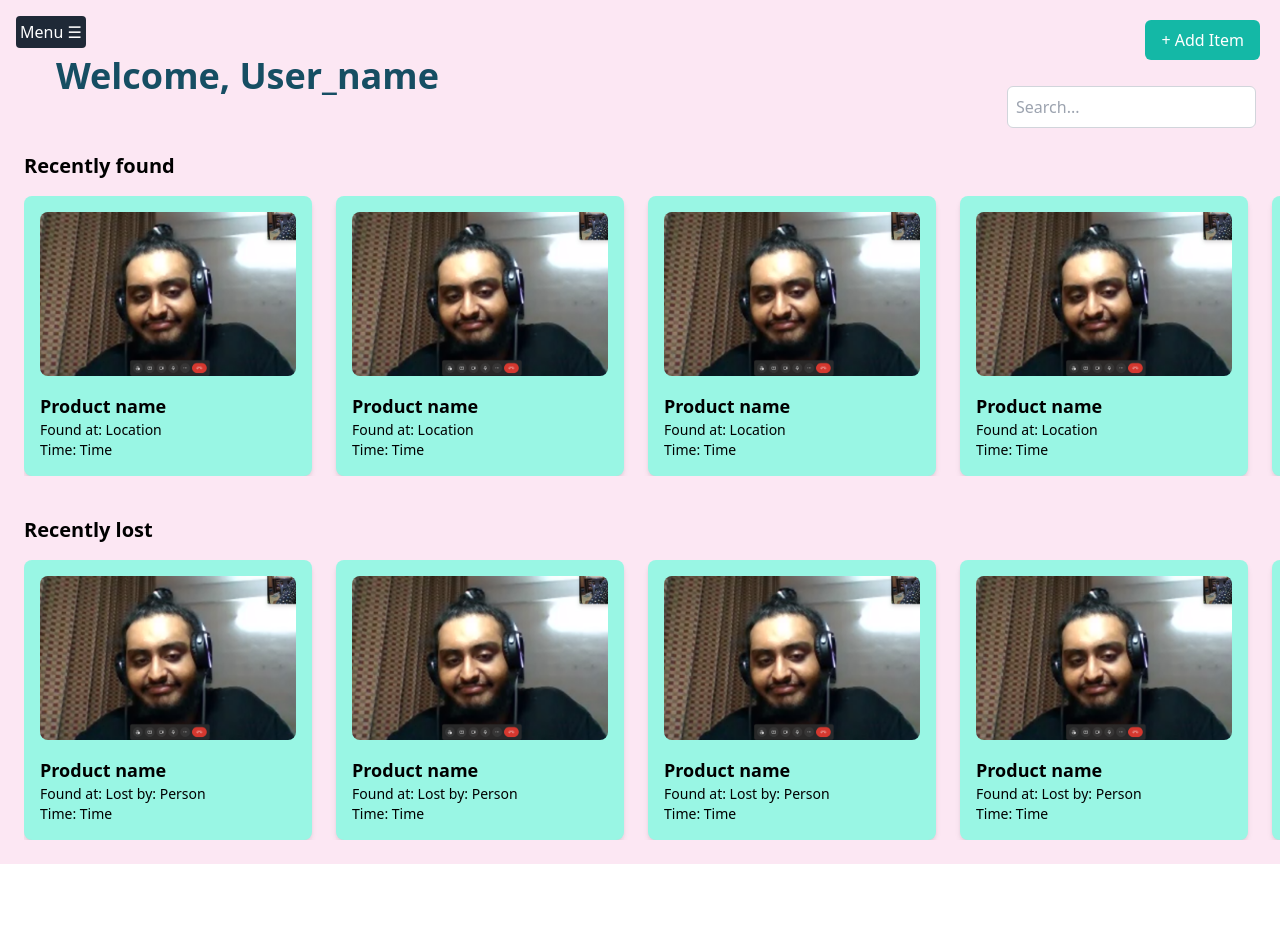
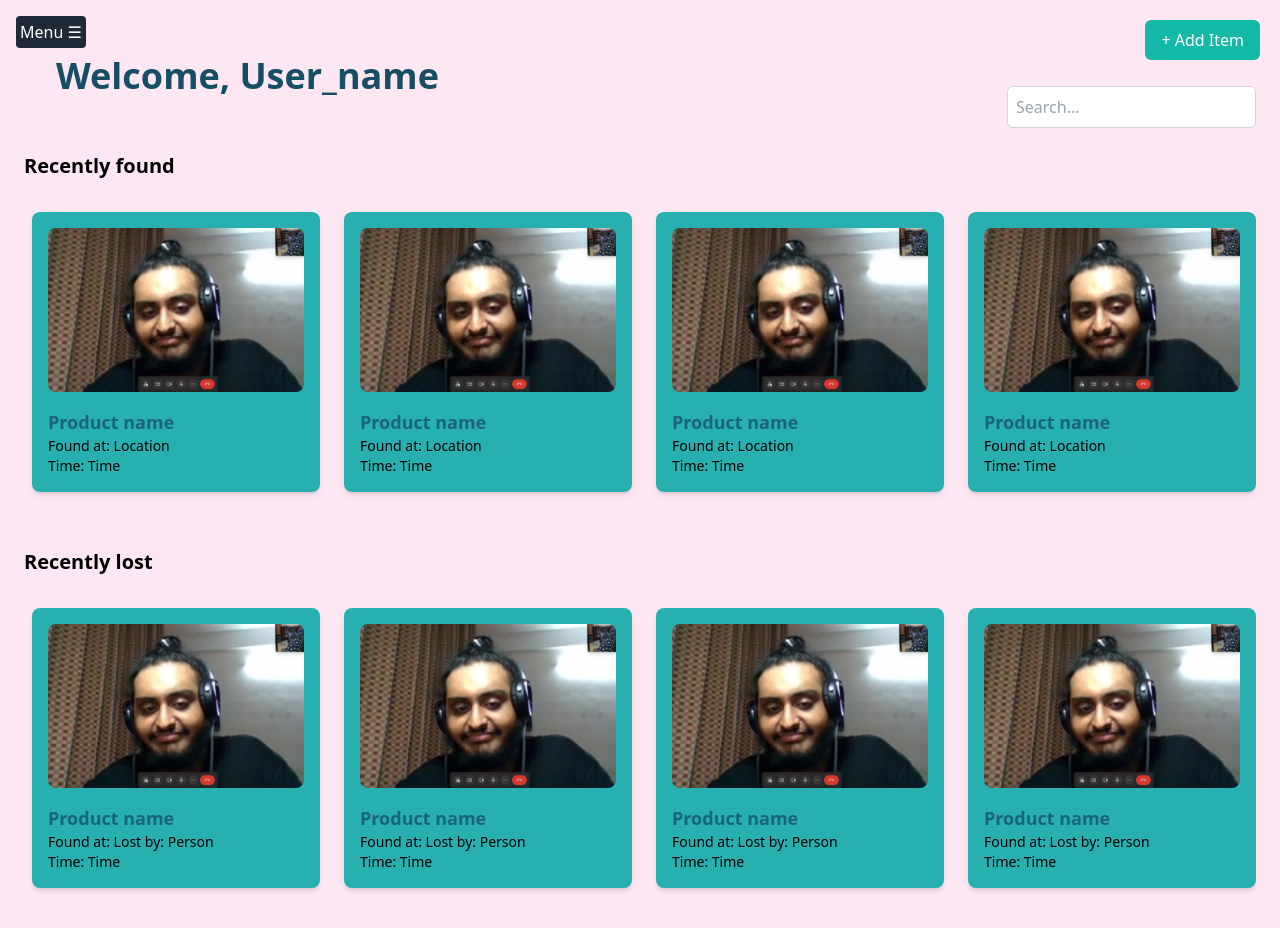
Before and after one commit to Avadhoot1905/Found-It, a Next.js app: page / in a window 1280 px wide. Before the commit the page ends 864 px from the top, so only its background shows below. Built offline with nearby package versions, Linux system fonts and the light colour scheme.

Commit message:
feat : scrollbar feature

```diff
--- a/src/components/Card.tsx
+++ b/src/components/Card.tsx
@@ -8,15 +8,15 @@ interface CardProps {
 
 const Card: React.FC<CardProps> = ({ title, location, time }) => {
   return (
-    <div className="bg-teal-200 p-4 rounded-lg shadow-md">
+    <div className="bg-[#28AFB0] p-4 rounded-lg shadow-md">
     <img
       src="/assets/aasa.png"
-      alt={title}
+      alt={title}                  //background: #19647E;
       width={300}
       height={100}
-      className="rounded-lg mb-4" // Optional: for styling
+      className="rounded-lg mb-4"
     />
-      <h5 className="text-lg font-semibold">{title}</h5>
+      <h5 className="text-[#19647E] text-lg font-semibold">{title}</h5>
       <p className="text-sm">Found at: {location}</p>
       <p className="text-sm">Time: {time}</p>
     </div>
--- a/src/components/main.tsx
+++ b/src/components/main.tsx
@@ -44,11 +44,11 @@ const Main: React.FC = () => {
         <section className="mb-10">
           <h2 className="text-xl font-semibold mb-4">Recently found</h2>
           <div
-            className="container flex space-x-6 min-w-max overflow-x-scroll"
+            className="flex space-x-6 overflow-x-auto px-2 py-4 scroll-smooth"
             onWheel={handleScroll}  // Add scroll handler
           >
             {[...Array(5)].map((_, index) => (
-              <div key={index} className="w-72">
+              <div key={index} className="w-72 flex-shrink-0">
                 <Card
                   title="Product name"
                   location="Location"
@@ -63,11 +63,11 @@ const Main: React.FC = () => {
         <section>
           <h2 className="text-xl font-semibold mb-4">Recently lost</h2>
           <div
-            className="container flex space-x-6 min-w-max overflow-x-scroll"
+            className="flex space-x-6 overflow-x-auto px-2 py-4 scroll-smooth"
             onWheel={handleScroll}  // Add scroll handler
           >
             {[...Array(5)].map((_, index) => (
-              <div key={index} className="w-72">
+              <div key={index} className="w-72 flex-shrink-0">
                 <Card
                   title="Product name"
                   location="Lost by: Person"
--- a/tailwind.config.ts
+++ b/tailwind.config.ts
@@ -9,6 +9,7 @@ const config: Config = {
   theme: {
     extend: {
       colors: {
+        cardcol: '#28AFB0',
         background: "var(--background)",
         foreground: "var(--foreground)",
       },
```
